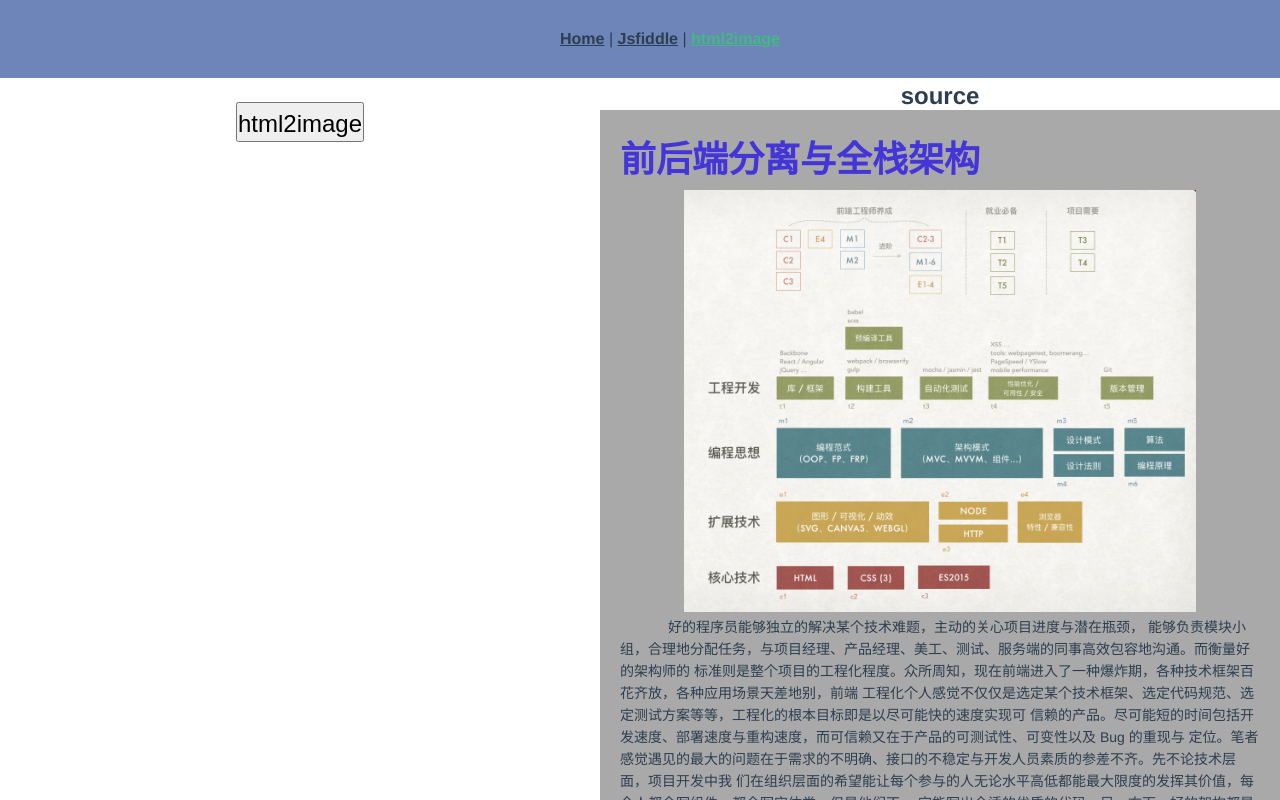
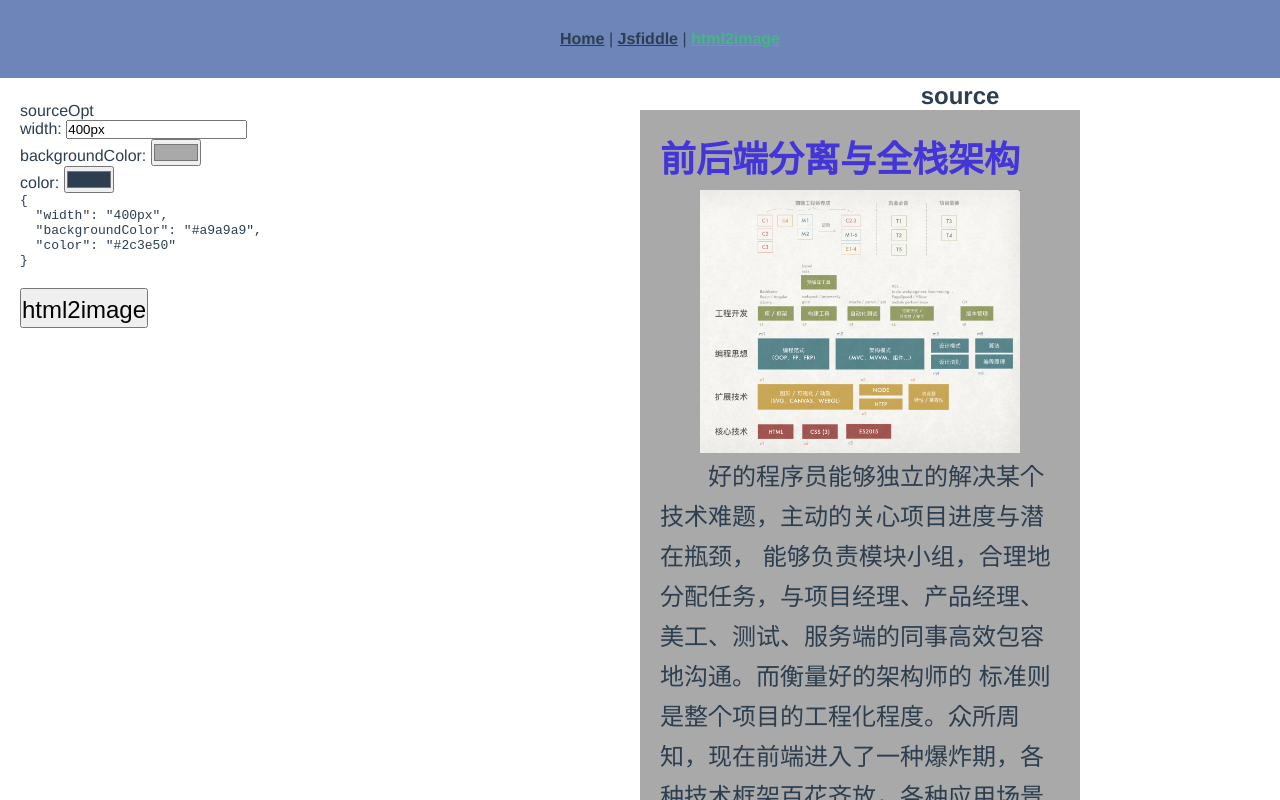
Before and after one commit to xiaobaifeng/enjoy-jsfiddle, a Vue app: page /#/html2image in a window 1280 px wide. Built offline with nearby package versions, Linux system fonts and the light colour scheme.

Commit message:
feat:添加设置来源节点样式的功能

```diff
--- a/src/views/html2image.vue
+++ b/src/views/html2image.vue
@@ -2,12 +2,23 @@
   <div class="html2image">
     <div class="html2image__handel">
       <!-- <button @click="html2canvasHandle">html2canvas</button> -->
-      <button @click="html2imageHandle">html2image</button>
+      <div>
+        sourceOpt<br>
+        width: <input v-model="sourceOpt.width" type='text' /><br>
+        backgroundColor: <input v-model="sourceOpt.backgroundColor" type='color' /><br>
+        color: <input v-model="sourceOpt.color" type='color' />
+      </div>
+      <pre>{{ sourceOpt }}</pre>
+      <div>
+        <button @click="html2imageHandle">html2image</button>
+      </div>
     </div>
     <div class="html2image__content">
       <div class="html2image__content__item">
         <h2>source</h2>
-        <div class="html2image__content__source" id="source">
+        <div
+          class="html2image__content__source" id="source"
+          :style="sourceOpt">
           <h2 class="html2image__content__source__title">{{ title }}</h2>
           <img src="../assets/68747470733a2f2f706963322e7a68696d672e636f6d2f37313337373464353338336437323662316362386536623665663438666430645f622e706e67.png" />
           <div class="html2image__content__source__content">好的程序员能够独立的解决某个技术难题，主动的关心项目进度与潜在瓶颈，
@@ -20,7 +31,9 @@
             一定能写出合适的优质的代码。另一方面，好的架构都是衍化而来，不同的行业领域、应用场景、界面交互的需求都会引发架构的
             衍化。我们需要抱着开放的心态，不断地提取公共代码，保证合适的复用程度。同时也要避免过度抽象而带来的一系列问题。</div>
           <div class="html2image__content__source__href">
-            <a :href="sourceHref">{{ sourceHref }}</a>
+            <div>
+              {{ sourceHref }}
+            </div>
             <img src="../assets/XN.jpg" />
           </div>
         </div>
@@ -47,6 +60,11 @@ import Canvas2Image from '../utils/canvas2image';
 export default class Jsfiddle extends Vue {
   private title: string = '前后端分离与全栈架构';
   private sourceHref: string = 'https://github.com/wxyyxc1992/Web-Series';
+  private sourceOpt: any = {
+    width: '400px',
+    backgroundColor: '#a9a9a9',
+    color: '#2c3e50',
+  };
   private html2imageHandle(): void {
     const defaultContainer = document.createElement('div');
     defaultContainer.innerText = 'id = "source"的dom不存在';
@@ -73,6 +91,8 @@ export default class Jsfiddle extends Vue {
   box-sizing: border-box;
   &__handel{
     min-width: 600px;
+    padding: 20px;
+    text-align: left;
     button{
       margin-top: 20px;
       font-size: 24px;
@@ -98,8 +118,8 @@ export default class Jsfiddle extends Vue {
         line-height: 60px;
       }
       &__content{
-        font-size: 14px;
-        line-height: 22px;
+        font-size: 24px;
+        line-height: 40px;
         text-align: left;
         text-indent: 48px;
       }
@@ -109,7 +129,7 @@ export default class Jsfiddle extends Vue {
       &__href{
         display: flex;
         justify-content: flex-end;
-        align-items: flex-end;
+        align-items: center;
         margin-top: 10px;
         padding: 10px;
         border: 3px solid #ffc107;
@@ -117,8 +137,8 @@ export default class Jsfiddle extends Vue {
           width: auto;
           height: 100px;
         }
-        a{
-          padding-right: 30px;
+        div{
+          flex-grow: 1;
         }
       }
     }
```
